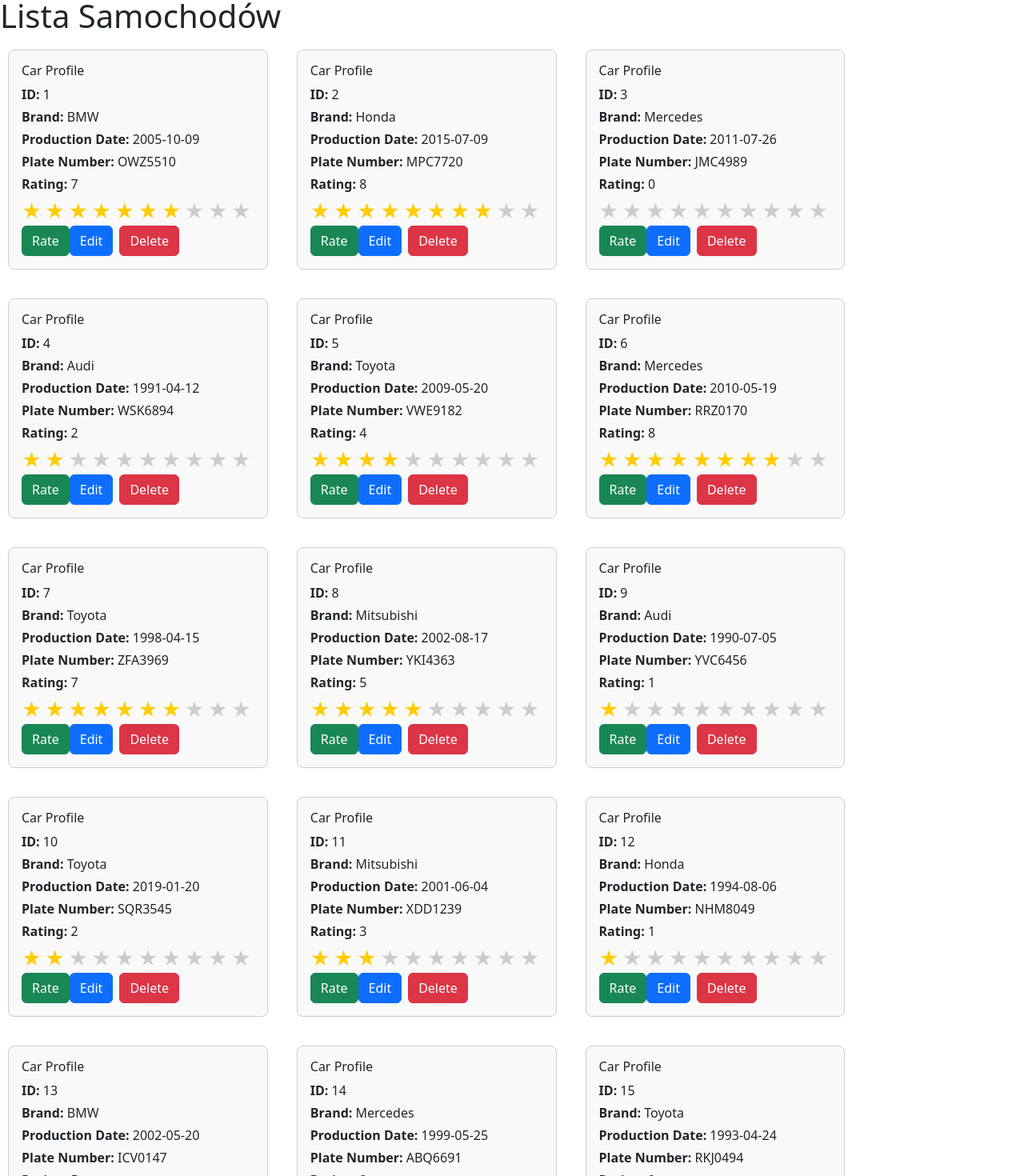
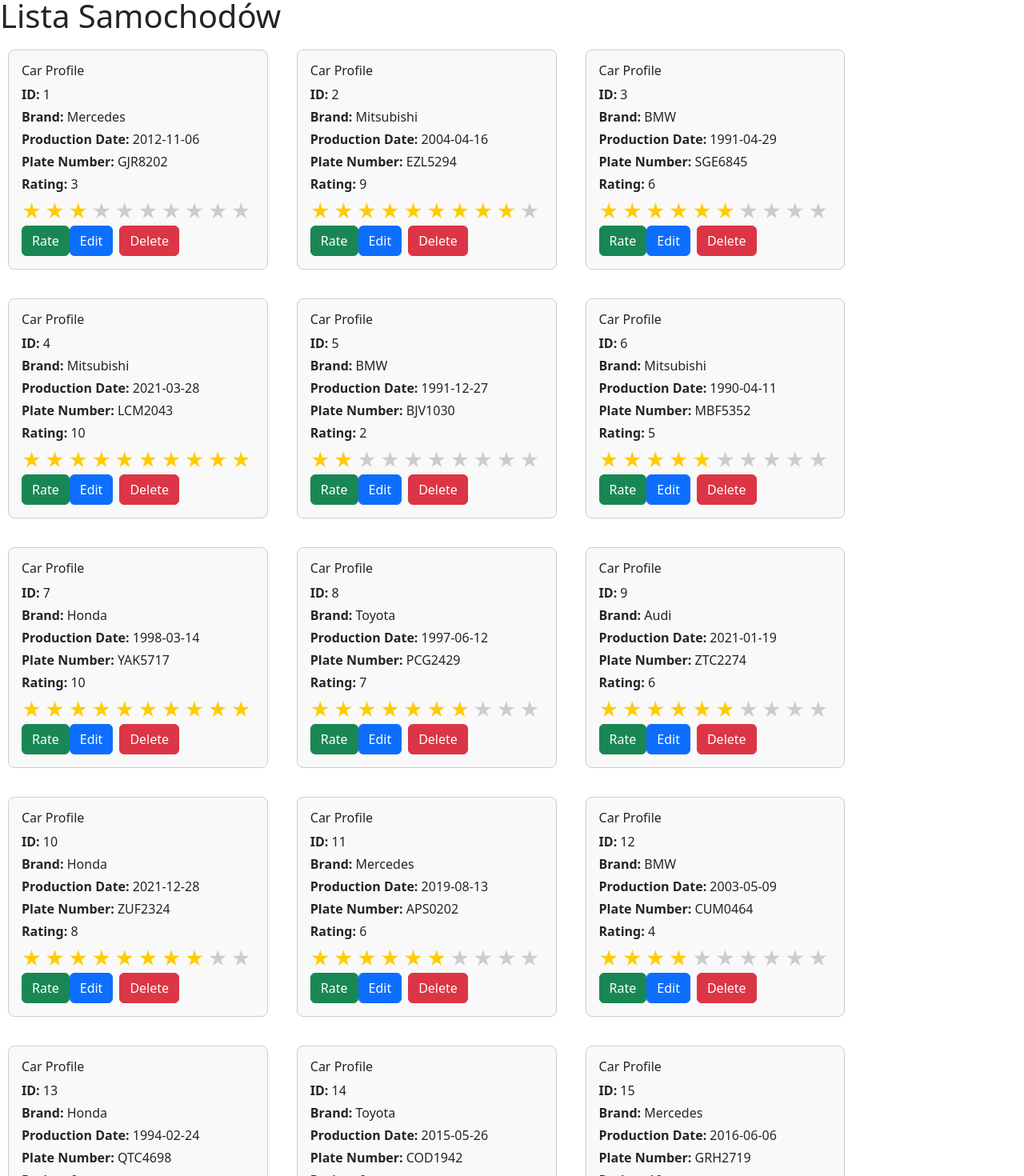
Before and after one commit to WikaZi/FrameworkiFrontendowe, a React (Vite) app in the folder lab1/vite-project/: page /lab4 in a window 1280 px wide. Shown: the part 60-1530 px from the top of the page at 80% size. Built offline with nearby package versions, Linux system fonts and the light colour scheme.

Commit message:
hook aded

```diff
--- a/lab1/vite-project/src/data/module-data.js
+++ b/lab1/vite-project/src/data/module-data.js
@@ -2,122 +2,122 @@
 
         {
         id: 1,
-        brand: "BMW",
-        productionDate: "2005-10-09",
-        plateNumber: "OWZ5510",
-        rating: "7"
+        brand: "Mercedes",
+        productionDate: "2012-11-06",
+        plateNumber: "GJR8202",
+        rating: "3"
         },
 
         {
         id: 2,
-        brand: "Honda",
-        productionDate: "2015-07-09",
-        plateNumber: "MPC7720",
-        rating: "8"
+        brand: "Mitsubishi",
+        productionDate: "2004-04-16",
+        plateNumber: "EZL5294",
+        rating: "9"
         },
 
         {
         id: 3,
-        brand: "Mercedes",
-        productionDate: "2011-07-26",
-        plateNumber: "JMC4989",
-        rating: "0"
+        brand: "BMW",
+        productionDate: "1991-04-29",
+        plateNumber: "SGE6845",
+        rating: "6"
         },
 
         {
         id: 4,
-        brand: "Audi",
-        productionDate: "1991-04-12",
-        plateNumber: "WSK6894",
+        brand: "Mitsubishi",
+        productionDate: "2021-03-28",
+        plateNumber: "LCM2043",
+        rating: "10"
+        },
+
+        {
+        id: 5,
+        brand: "BMW",
+        productionDate: "1991-12-27",
+        plateNumber: "BJV1030",
         rating: "2"
         },
 
         {
-        id: 5,
-        brand: "Toyota",
-        productionDate: "2009-05-20",
-        plateNumber: "VWE9182",
-        rating: "4"
-        },
-
-        {
         id: 6,
-        brand: "Mercedes",
-        productionDate: "2010-05-19",
-        plateNumber: "RRZ0170",
-        rating: "8"
+        brand: "Mitsubishi",
+        productionDate: "1990-04-11",
+        plateNumber: "MBF5352",
+        rating: "5"
         },
 
         {
         id: 7,
-        brand: "Toyota",
-        productionDate: "1998-04-15",
-        plateNumber: "ZFA3969",
-        rating: "7"
+        brand: "Honda",
+        productionDate: "1998-03-14",
+        plateNumber: "YAK5717",
+        rating: "10"
         },
 
         {
         id: 8,
-        brand: "Mitsubishi",
-        productionDate: "2002-08-17",
-        plateNumber: "YKI4363",
-        rating: "5"
+        brand: "Toyota",
+        productionDate: "1997-06-12",
+        plateNumber: "PCG2429",
+        rating: "7"
         },
 
         {
         id: 9,
         brand: "Audi",
-        productionDate: "1990-07-05",
-        plateNumber: "YVC6456",
-        rating: "1"
+        productionDate: "2021-01-19",
+        plateNumber: "ZTC2274",
+        rating: "6"
         },
 
         {
         id: 10,
-        brand: "Toyota",
-        productionDate: "2019-01-20",
-        plateNumber: "SQR3545",
-        rating: "2"
+        brand: "Honda",
+        productionDate: "2021-12-28",
+        plateNumber: "ZUF2324",
+        rating: "8"
         },
 
         {
         id: 11,
-        brand: "Mitsubishi",
-        productionDate: "2001-06-04",
-        plateNumber: "XDD1239",
-        rating: "3"
+        brand: "Mercedes",
+        productionDate: "2019-08-13",
+        plateNumber: "APS0202",
+        rating: "6"
         },
 
         {
         id: 12,
-        brand: "Honda",
-        productionDate: "1994-08-06",
-        plateNumber: "NHM8049",
-        rating: "1"
+        brand: "BMW",
+        productionDate: "2003-05-09",
+        plateNumber: "CUM0464",
+        rating: "4"
         },
 
         {
         id: 13,
-        brand: "BMW",
-        productionDate: "2002-05-20",
-        plateNumber: "ICV0147",
-        rating: "5"
+        brand: "Honda",
+        productionDate: "1994-02-24",
+        plateNumber: "QTC4698",
+        rating: "9"
         },
 
         {
         id: 14,
-        brand: "Mercedes",
-        productionDate: "1999-05-25",
-        plateNumber: "ABQ6691",
-        rating: "8"
+        brand: "Toyota",
+        productionDate: "2015-05-26",
+        plateNumber: "COD1942",
+        rating: "9"
         },
 
         {
         id: 15,
-        brand: "Toyota",
-        productionDate: "1993-04-24",
-        plateNumber: "RKJ0494",
-        rating: "9"
+        brand: "Mercedes",
+        productionDate: "2016-06-06",
+        plateNumber: "GRH2719",
+        rating: "10"
         }
 ];
 
```
Also changed, not shown: lab1/vite-project/src/data/useFetch.js (added, +13 -0 lines).
